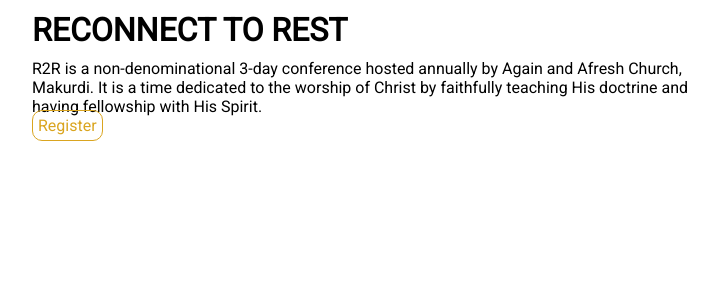
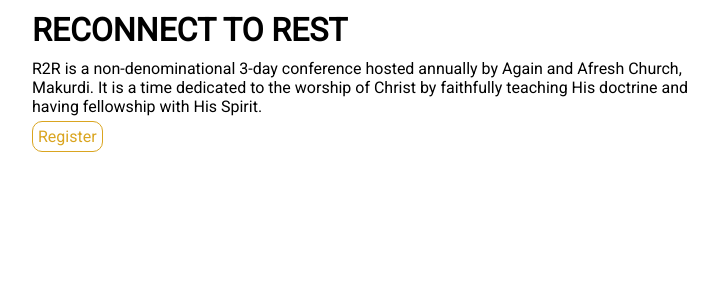
Before and after one commit to EsaKris/R2R, a Django app: page / in a window 1280 px wide. Shown: the part 149-449 px from the top of the page, without its empty margins (32-750 px from the left). Run offline with Django 4.2, Linux system fonts and the light colour scheme.

Commit message:
modified:   homepage/static/css/style.css

```diff
--- a/homepage/static/css/style.css
+++ b/homepage/static/css/style.css
@@ -38,6 +38,8 @@ nav{
     border: 1px solid goldenrod;
     color: goldenrod;
     border-radius: 10px;
+    display: inline-block;
+    margin-top: 5px;
 }
 
 @media screen and (max-width:960px) {
```
